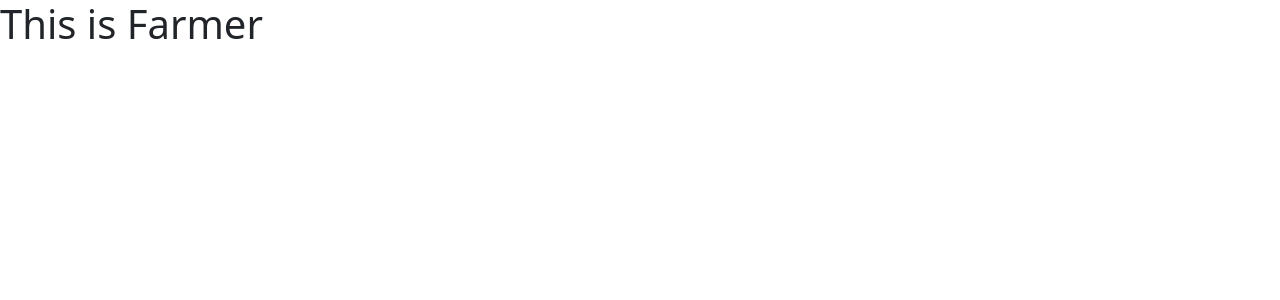
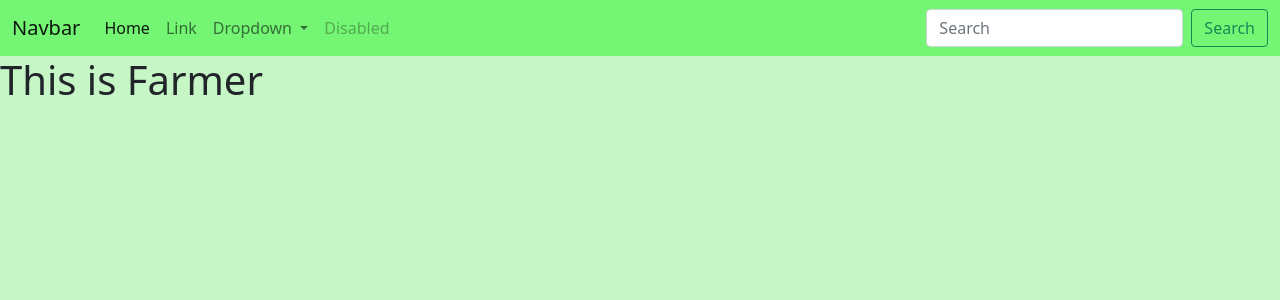
Before and after one commit to Aniketdigge/TechAgro, a Django app: template TechAgro/farmer/templates/farmer/index.html in a window 1280 px wide. Shown: the top 300 px of the page. Run offline with Django 3.2, Linux system fonts and the light colour scheme; the template is opened without the code that fills it, so the values that code supplies are empty.

Commit message:
added index.html

```diff
--- a/TechAgro/customer/urls.py
+++ b/TechAgro/customer/urls.py
@@ -2,5 +2,5 @@ from django.contrib import admin
 from django.urls import path, include
 from . import views
 urlpatterns = [
-    path('', views.index, name="CustomerHomes"),
+    path("", views.index, name="CustomerHomes"),
 ]
--- a/TechAgro/customer/views.py
+++ b/TechAgro/customer/views.py
@@ -2,4 +2,4 @@ from django.shortcuts import render
 from django.http import HttpResponse
 # Create your views here.
 def index(request):
-    return render(request, "index.html")
+    return render(request, "customer/index.html")
--- a/TechAgro/farmer/templates/farmer/index.html
+++ b/TechAgro/farmer/templates/farmer/index.html
@@ -12,7 +12,45 @@
     <title>Farmer</title>
 </head>
 
-<body>
+<body style="background-color: rgb(198, 245, 198);">
+    <nav class="navbar navbar-expand-lg navbar-light" style="background-color: rgb(116, 245, 116);">
+        <div class="container-fluid">
+            <a class="navbar-brand" href="#">Navbar</a>
+            <button class="navbar-toggler" type="button" data-bs-toggle="collapse" data-bs-target="#navbarSupportedContent" aria-controls="navbarSupportedContent" aria-expanded="false" aria-label="Toggle navigation">
+            <span class="navbar-toggler-icon"></span>
+          </button>
+            <div class="collapse navbar-collapse" id="navbarSupportedContent">
+                <ul class="navbar-nav me-auto mb-2 mb-lg-0">
+                    <li class="nav-item">
+                        <a class="nav-link active" aria-current="page" href="#">Home</a>
+                    </li>
+                    <li class="nav-item">
+                        <a class="nav-link" href="#">Link</a>
+                    </li>
+                    <li class="nav-item dropdown">
+                        <a class="nav-link dropdown-toggle" href="#" id="navbarDropdown" role="button" data-bs-toggle="dropdown" aria-expanded="false">
+                  Dropdown
+                </a>
+                        <ul class="dropdown-menu" aria-labelledby="navbarDropdown">
+                            <li><a class="dropdown-item" href="#">Action</a></li>
+                            <li><a class="dropdown-item" href="#">Another action</a></li>
+                            <li>
+                                <hr class="dropdown-divider">
+                            </li>
+                            <li><a class="dropdown-item" href="#">Something else here</a></li>
+                        </ul>
+                    </li>
+                    <li class="nav-item">
+                        <a class="nav-link disabled">Disabled</a>
+                    </li>
+                </ul>
+                <form class="d-flex">
+                    <input class="form-control me-2" type="search" placeholder="Search" aria-label="Search">
+                    <button class="btn btn-outline-success" type="submit">Search</button>
+                </form>
+            </div>
+        </div>
+    </nav>
     <h1>This is Farmer</h1>
 
     <!-- Optional JavaScript; choose one of the two! -->
--- a/TechAgro/farmer/urls.py
+++ b/TechAgro/farmer/urls.py
@@ -2,5 +2,5 @@ from django.contrib import admin
 from django.urls import path
 from . import views
 urlpatterns = [
-    path('', views.index, name="FarmerHome"),
+    path("", views.index, name="FarmerHome"),
 ]
--- a/TechAgro/farmer/views.py
+++ b/TechAgro/farmer/views.py
@@ -3,4 +3,4 @@ from django.http import HttpResponse
 # Create your views here.
 
 def index(request):
-    return render(request, "index.html")
+    return render(request, "farmer/index.html")
```
Also changed, not shown: TechAgro/customer/templates/customer/index.html (+39 -1 lines).
